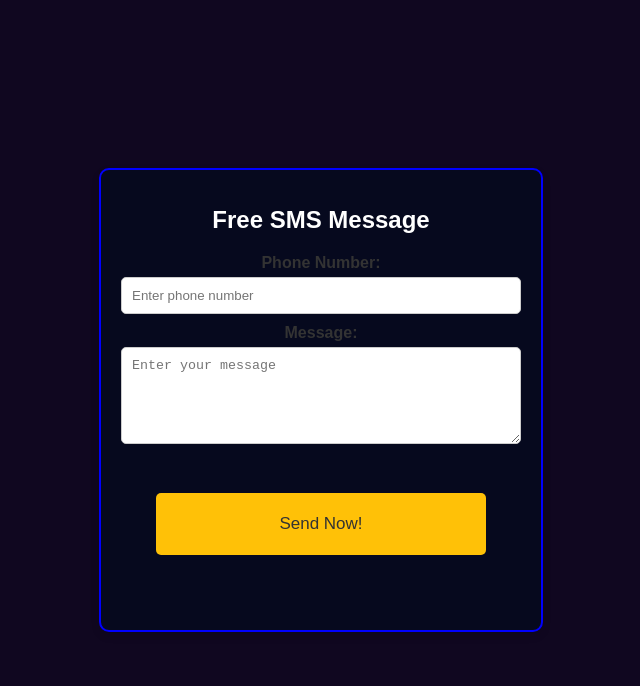
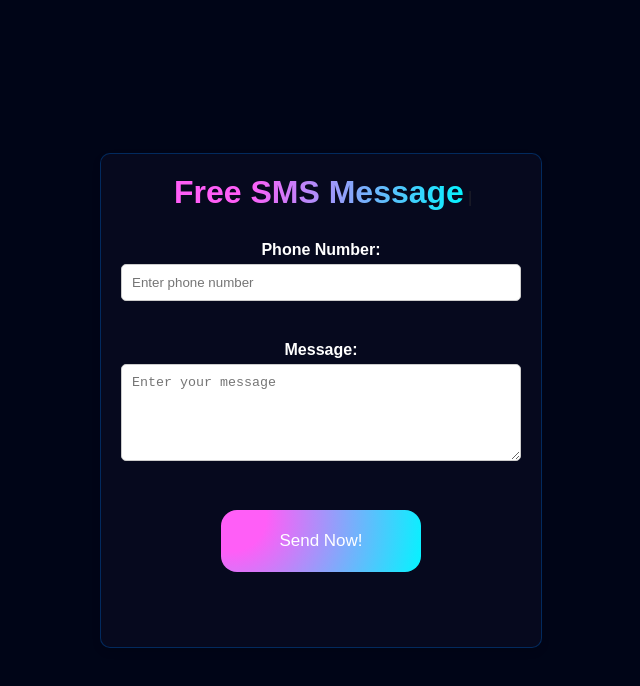
Before and after one commit to angelomaldora/mr-senpai, a website: page public/index.html in a window 1280 px wide. Shown: the whole page, without its empty margins (319-959 px from the left). Drawn offline with nearby package versions, Linux system fonts and the light colour scheme.

Commit message:
Update index.html

```diff
--- a/public/index.html
+++ b/public/index.html
@@ -1,19 +1,19 @@
 <!DOCTYPE html>
 <html lang="en">
   <head>
-    <meta charset="UTF-8">
-    <meta name="viewport" content="width=device-width, initial-scale=1.0">
+    <meta charset="UTF-8" />
+    <meta name="viewport" content="width=device-width, initial-scale=1.0" />
     <title>Free SMS Message</title>
     <style>
       body {
-            font-family: 'Arial', sans-serif;
+        font-family: "Arial", sans-serif;
         display: flex;
         flex-direction: column;
         justify-content: center;
         align-items: center;
         height: 100vh;
         margin: 0;
-            background: #100720;
+        background: #000517;
         color: #333;
       }
       .container {
@@ -25,7 +25,7 @@
         text-align: center;
         width: 90%;
         max-width: 400px;
-    border: 2px solid blue; /* Adds a blue border with a thickness of 2px */
+        border: 1px solid rgba(0, 54, 116, 0.74); /* Adds a blue border with a thickness of 2px */
       }
 
       .container h1 {
@@ -37,7 +37,8 @@
         margin-bottom: 5px;
         font-weight: bold;
       }
-        .container input, .container textarea {
+      .container input,
+      .container textarea {
         width: 100%;
         padding: 10px;
         margin-bottom: 10px;
@@ -45,19 +46,7 @@
         border-radius: 5px;
         box-sizing: border-box;
       }
-        .container button {
-            width: 100%;
-            padding: 12px;
-            background-color: #FFC107;
-            color: #333;
-            border: none;
-            border-radius: 5px;
-            cursor: pointer;
-            transition: background-color 0.3s ease;
-        }
-        .container button:hover {
-            background-color: #e0a800;
-        }
+
       .warning {
         background-color: yellow;
         color: red;
@@ -71,14 +60,14 @@
         font-weight: bold;
         color: #333;
       }
-        .title{
+      .title {
         color: white;
+        margin-top: 30px;
       }
       .button-container {
         display: flex;
         justify-content: center;
         align-items: center;
-
       }
 
       button {
@@ -90,16 +79,24 @@ button {
         border-radius: 1rem;
         border: none;
         position: relative;
-    background: #100720;
+        background-image: radial-gradient(
+          circle farthest-corner at 5% 10%,
+          rgba(255, 94, 247, 1) 17.8%,
+          rgba(2, 245, 255, 1) 100.2%
+        );
         transition: 0.1s;
         margin: 35px;
       }
 
       button::after {
-    content: '';
+        content: "";
         width: 100%;
         height: 100%;
-    background-image: radial-gradient(circle farthest-corner at 5% 10%, rgba(255, 94, 247, 1) 17.8%, rgba(2, 245, 255, 1) 100.2%);
+        background-image: radial-gradient(
+          circle farthest-corner at 5% 10%,
+          rgba(255, 94, 247, 1) 17.8%,
+          rgba(2, 245, 255, 1) 100.2%
+        );
         filter: blur(15px);
         z-index: -1;
         position: absolute;
@@ -109,8 +106,25 @@ button::after {
 
       button:active {
         transform: scale(0.9);
-    background: radial-gradient(circle farthest-corner at 10% 20%, rgba(255, 94, 247, 1) 17.8%, rgba(2, 245, 255, 1) 100.2%);
+        background: radial-gradient(
+          circle farthest-corner at 10% 20%,
+          rgba(255, 94, 247, 1) 17.8%,
+          rgba(2, 245, 255, 1) 100.2%
+        );
         transition: 0.5s;
+      }
+      #element {
+        font-size: 2rem;
+        margin: 4px;
+        font-weight: bold;
+        margin-bottom: 30px;
+        background: radial-gradient(
+          circle farthest-corner at 10% 20%,
+          rgba(255, 94, 247, 1) 17.8%,
+          rgba(2, 245, 255, 1) 100.2%
+        );
+        -webkit-background-clip: text;
+        -webkit-text-fill-color: transparent;
       }
       footer {
         margin-top: 20px;
@@ -119,25 +133,45 @@ button:active {
         color: #333;
       }
       @keyframes fadeIn {
-            from { opacity: 0; }
-            to { opacity: 1; }
+        from {
+          opacity: 0;
+        }
+        to {
+          opacity: 1;
+        }
       }
     </style>
   </head>
   <body>
     <div class="container">
-        <h1 class="title">Free SMS Message</h1>
+      <span id="element"></span>
+      <label for="phoneNumber" class="title">Phone Number:</label>
+      <input
+        type="text"
+        id="phoneNumber"
+        placeholder="Enter phone number"
+        required
+      />
 
-        <label for="phoneNumber">Phone Number:</label>
-        <input type="text" id="phoneNumber" placeholder="Enter phone number">
-
-        <label for="message">Message:</label>
-        <textarea id="message" rows="5" placeholder="Enter your message"></textarea>
+      <label for="message" class="title">Message:</label>
+      <textarea
+        id="message"
+        rows="5"
+        placeholder="Enter your message"
+        required
+      ></textarea>
       <div class="button-container">
-        <button onclick="sendSMS()">Send Now!</button>
+        <button id="download" onclick="sendSMS()">Send Now!</button>
       </div>
       <div id="status" class="status"></div>
     </div>
     <script src="script.js"></script>
+    <script src="https://unpkg.com/typed.js@2.1.0/dist/typed.umd.js"></script>
+    <script>
+      var typed = new Typed("#element", {
+        strings: ["Free SMS Message"],
+        typeSpeed: 50,
+      });
+    </script>
   </body>
 </html>
```
Lines whose indentation alone changed are shown as unchanged.
